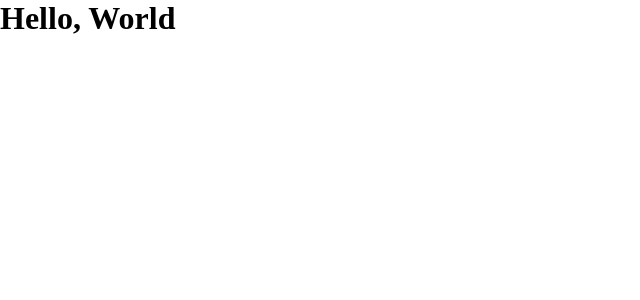
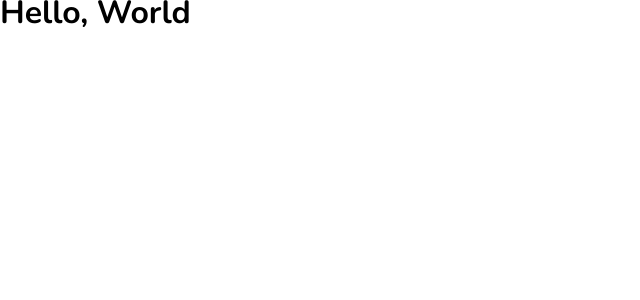
Before and after one commit to pe-Gomes/nextblog, a Next.js app: page / in a window 1280 px wide. Shown: the top 300 px of the page, without its empty margins (0-640 px from the left). Built offline with nearby package versions, Linux system fonts and the light colour scheme.

Commit message:
feat: add font and style theme module

```diff
--- a/src/pages/_app.tsx
+++ b/src/pages/_app.tsx
@@ -10,9 +10,11 @@ const nunito = Nunito({ subsets: ['latin'], variable: '--font-nunito' })
 
 export default function App({ Component, pageProps }: AppProps) {
   return (
-    <ThemeProvider theme={theme}>
-      <GlobalStyle />
-      <Component {...pageProps} />
-    </ThemeProvider>
+    <div className={nunito.variable}>
+      <ThemeProvider theme={theme}>
+        <GlobalStyle />
+        <Component {...pageProps} />
+      </ThemeProvider>
+    </div>
   )
 }
--- a/src/pages/index.tsx
+++ b/src/pages/index.tsx
@@ -1,7 +1,9 @@
+import { Container } from '@/styles/homeStyle'
+
 export default function Home() {
   return (
-    <>
+    <Container>
       <h1>Hello, World</h1>
-    </>
+    </Container>
   )
 }
--- /dev/null
+++ b/src/styles/homeStyle.ts
@@ -0,0 +1,8 @@
+import styled from 'styled-components'
+
+export const Container = styled.div`
+  min-width: 100%;
+  height: 100vh;
+
+  ${({ theme }) => theme.FONTS.NUNITO}
+`
--- a/src/styles/theme.ts
+++ b/src/styles/theme.ts
@@ -1,4 +1,6 @@
-export const theme = {
+import { DefaultTheme } from 'styled-components/dist/types'
+
+export const theme: DefaultTheme = {
   COLORS: {
     blue: '#3294f8',
     base_title: '#E7edf4',
```
Also changed, not shown: style.d.ts (added, +33 -0 lines).
